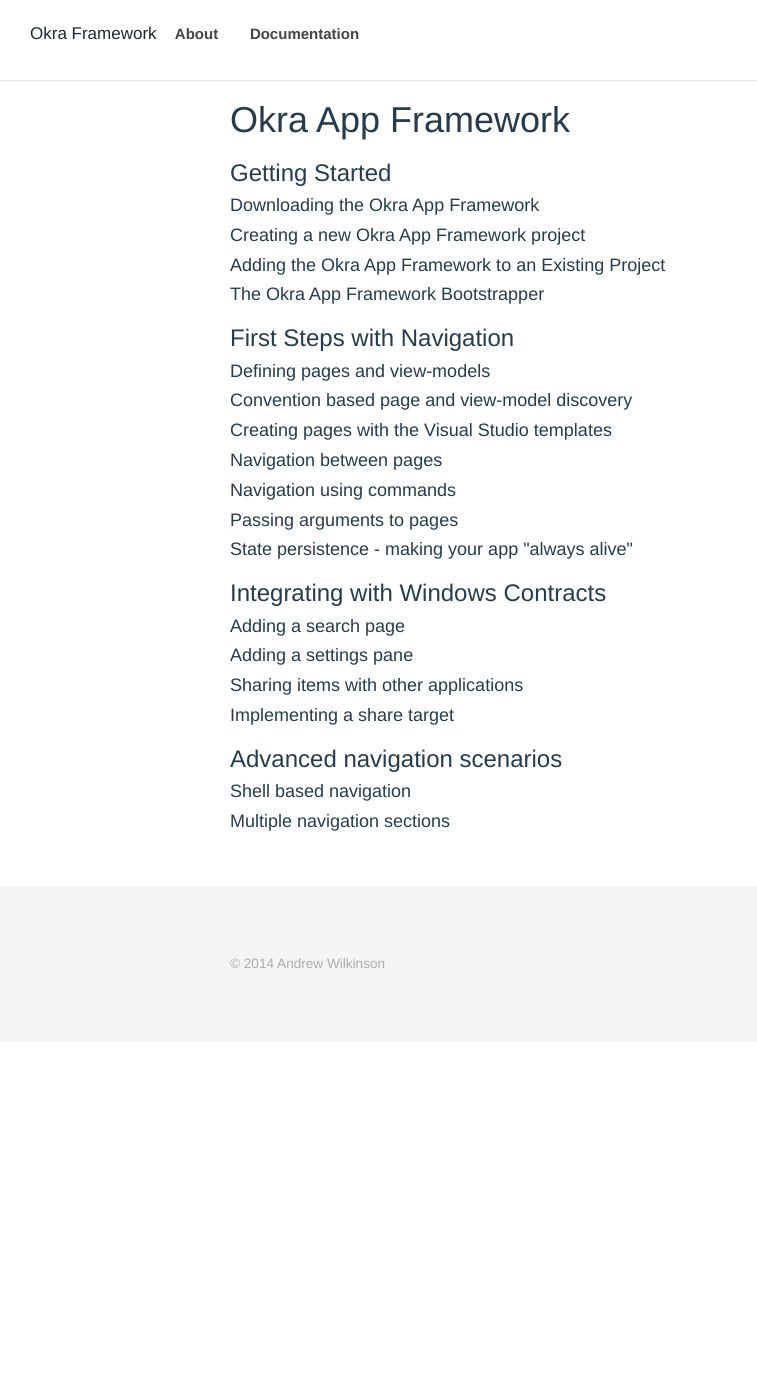
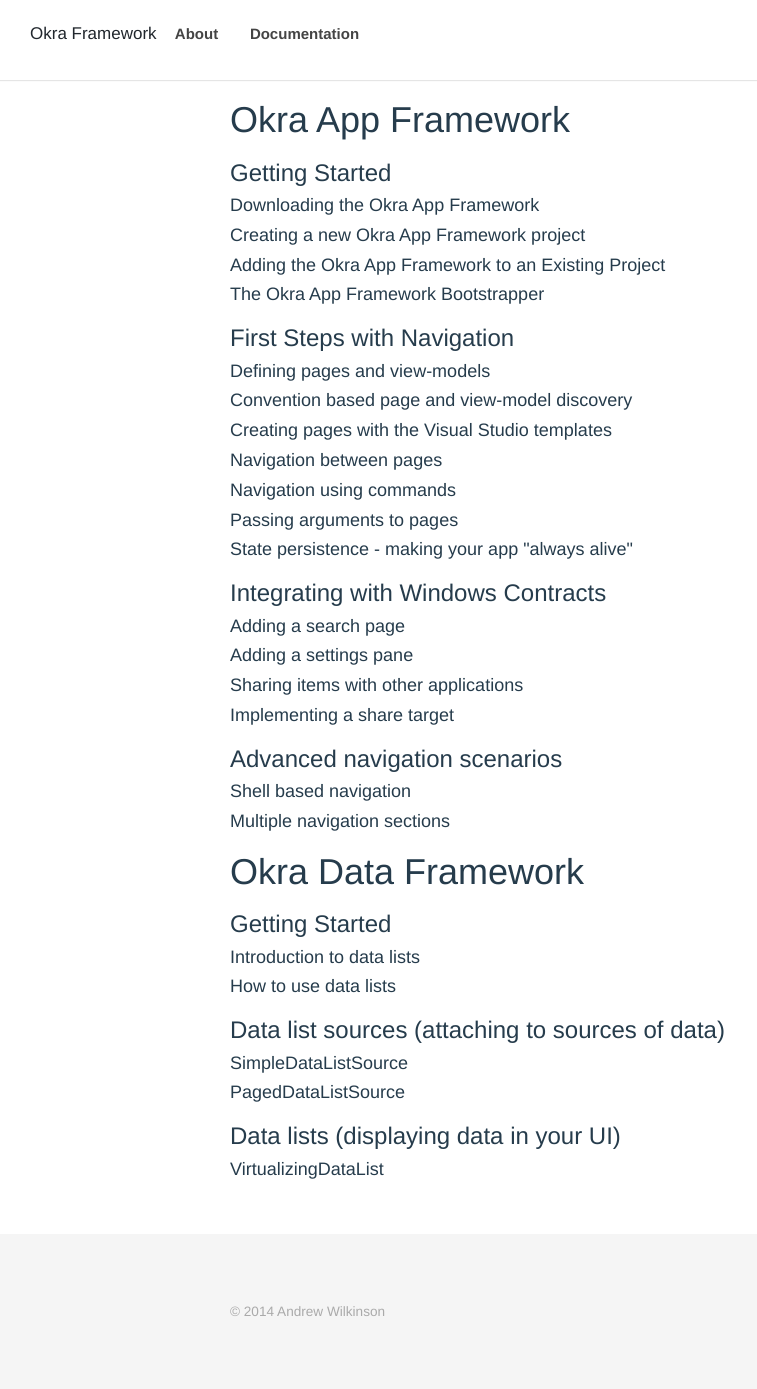
Before and after one commit to OkraFramework/OkraFramework.github.io, a Jekyll site: the page built from documentation/index.html, in a window 1280 px wide. Shown: the whole page, without its empty margins (0-757 px from the left). Built offline with Jekyll 4.4.1, drawn with Linux system fonts in a browser that asks for light colours; some web fonts are replaced; before the commit the page ends 1042 px from its top, so only the background shows below that.

Commit message:
Add Okra Data Framework documentation (currently links to blog posts)

```diff
--- a/_data/documentation.yml
+++ b/_data/documentation.yml
@@ -42,3 +42,21 @@
           url:      okra_app_framework\advanced_navigation_shell_based_navigation.html
         - title:    Multiple navigation sections
           url:      okra_app_framework\advanced_navigation_multiple_sections.html
+- title:    Okra Data Framework
+  subsections:
+    - title:    Getting Started
+      subsections:
+        - title:    Introduction to data lists
+          url:      http://andyonwpf.blogspot.co.uk/2012/01/bridging-data-dividean-introduction-to.html
+        - title:    How to use data lists
+          url:      http://andyonwpf.blogspot.co.uk/2012/04/using-cocoon-data-framework.html
+    - title:    Data list sources (attaching to sources of data)
+      subsections:
+        - title:    SimpleDataListSource
+          url:      http://andyonwpf.blogspot.co.uk/2012/01/simpledatalistsource-consuming-data.html
+        - title:    PagedDataListSource
+          url:      http://andyonwpf.blogspot.co.uk/2012/02/pageddatalistsource-consuming-data-from.html
+    - title:    Data lists (displaying data in your UI)
+      subsections:
+        - title:    VirtualizingDataList
+          url:      http://andyonwpf.blogspot.co.uk/2012/03/virtualizingdatalist-displaying-large.html
```
